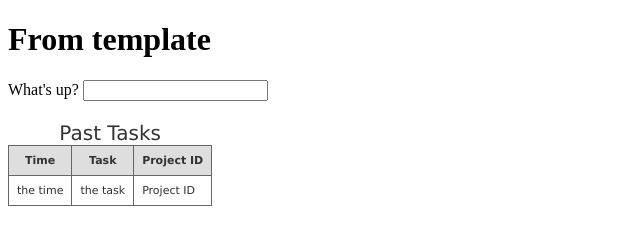
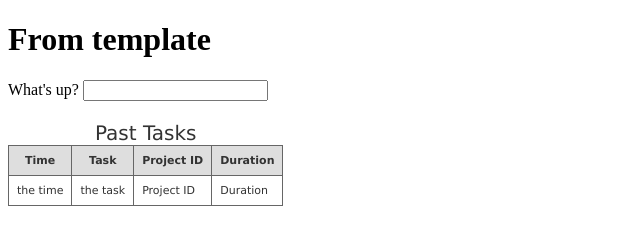
Before and after one commit to anil/timetracker, a plain HTML site: page resources/public/index.html in a window 1280 px wide. Shown: the whole page, without its empty margins (0-640 px from the left). Drawn offline with Linux system fonts and the light colour scheme.

Commit message:
Add blank duration field

```diff
--- a/resources/public/index.html
+++ b/resources/public/index.html
@@ -46,6 +46,7 @@
             <th>Time</th>
             <th>Task</th>
             <th>Project ID</th>
+            <th>Duration</th>
           </tr>
         </thead>
         <tbody>
@@ -53,6 +54,7 @@
             <td class="time">the time</td>
             <td class="task">the task</td>
             <td class="project_id">Project ID</td>
+            <td class="duration">Duration</td>
           </tr>
         </tbody>
      </table>
```
Also changed, not shown: 2 other files.
